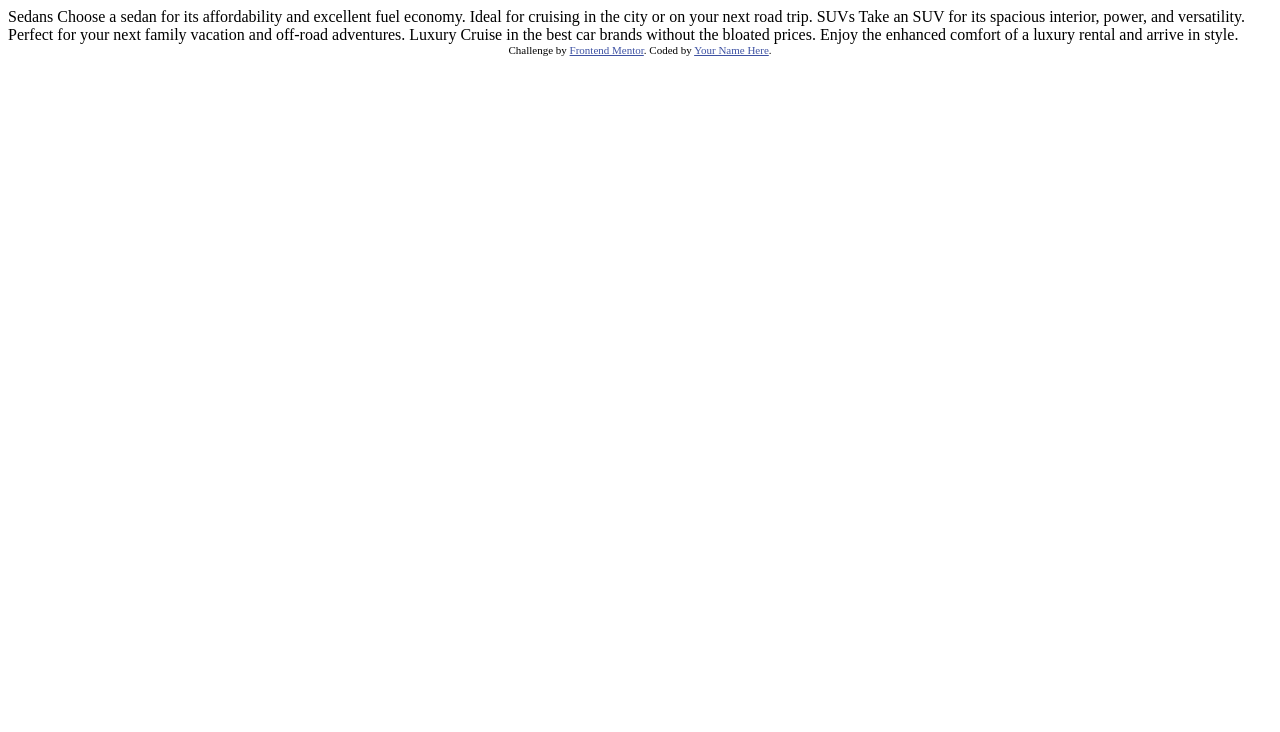
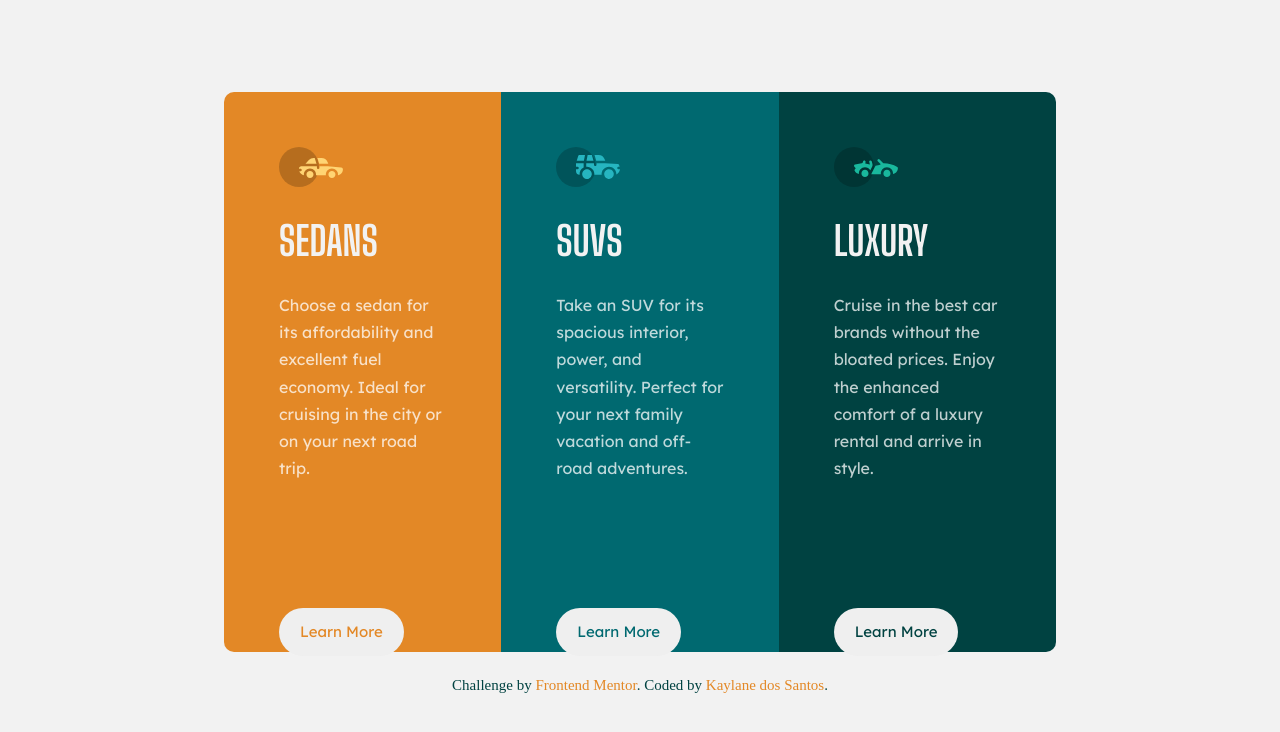
Before and after one commit to kaylanesantos/3-column-card-component, a plain HTML site: page index.html in a window 1280 px wide. Drawn offline with Linux system fonts and the light colour scheme.

Commit message:
final version desktop

```diff
--- a/css/style.css
+++ b/css/style.css
@@ -0,0 +1,138 @@
+/* geral */
+body {
+    margin: 0;
+    background-color: hsl(0, 0%, 95%);
+}
+
+body * {
+    box-sizing: border-box;
+}
+
+#container {
+    width: 100vw;
+    height: 100vh;
+    display: flex;
+    justify-content: center;
+    align-items: center;
+    flex-direction: column;
+}
+/* cards */
+#cards {
+    width: 65%;
+    height: 70%;
+    display:flex;
+    justify-content: center;
+    align-items: center;
+    flex-direction: row;
+}
+
+/* top */
+#sedan-card {
+    background-color: hsl(31, 77%, 52%);
+    border-top-left-radius: 10px;
+    border-bottom-left-radius: 10px;
+    display: flex;
+    flex-direction: column;
+    width: 100%;
+    height: 100%;
+}
+
+#suv-card {
+    background-color: hsl(184, 100%, 22%);
+    display: flex;
+    flex-direction: column;
+    width: 100%;
+    height: 100%;
+}
+
+#luxury-card {
+    background-color: hsl(179, 100%, 13%);
+    border-top-right-radius: 10px;
+    border-bottom-right-radius: 10px;
+    display: flex;
+    flex-direction: column;
+    width: 100%;
+    height: 100%;
+}
+.details {
+    margin: 55px;
+}
+
+.title {
+    color: hsl(0, 0%, 95%);
+    font-family: Big Shoulders Display, cursive;
+    font-size: 40px;
+    font-weight: 700;
+    text-transform: uppercase;
+}
+
+.description {
+    color: hsla(0, 0%, 100%, 0.75);
+    font-family: Lexend Deca, sans-serif;
+    line-height: 1.7;
+}
+
+/* bottom */
+#learn-more {
+    font-family: lexend deca, sans-serif;
+    display: flex;
+    margin: 55px;
+    align-items: center;
+    justify-content: center;
+    border: none;
+    border-radius: 25px;
+    outline: none;
+    width: 45%;
+    height: 30%;
+    padding: 14px;
+    font-size: 15px;
+    flex-direction: column;
+    cursor: pointer;
+}
+
+#sedan-card button {
+    color:hsl(31, 77%, 52%);
+}
+
+#suv-card button {
+    color:hsl(184, 100%, 22%);
+}
+
+#luxury-card button {
+    color:hsl(179, 100%, 13%);
+}
+
+#sedan-card button:hover {
+    background-color: hsla(0, 0%, 100%, 0.75);
+    transition: .5s;
+}
+
+#suv-card button:hover {
+    background-color: hsla(0, 0%, 100%, 0.75);
+    transition: .5s;
+}
+
+#luxury-card button:hover {
+    background-color: hsla(0, 0%, 100%, 0.75);
+    transition: .5s;
+}
+
+#attribution {
+    font-size: 15px;
+    text-align: center;
+    color:hsl(179, 100%, 13%);
+    margin-top: 10px;
+}
+
+#attribution a {
+    color: hsl(31, 77%, 52%);
+    text-decoration: none;
+    cursor: pointer;
+}
+
+#footer a:hover {
+    color:hsl(184, 100%, 22%);
+    transition: .5s;
+}
+
+/* resposive */
--- a/index.html
+++ b/index.html
@@ -1,21 +1,62 @@
 <!DOCTYPE html>
-<html lang="en">
-<head>
-  <meta charset="UTF-8">
-  <meta name="viewport" content="width=device-width, initial-scale=1.0"> <!-- displays site properly based on user's device -->
-
-  <link rel="icon" type="image/png" sizes="32x32" href="./images/favicon-32x32.png">
-
-  <title>Frontend Mentor | 3-column preview card component</title>
-
-  <!-- Feel free to remove these styles or customise in your own stylesheet 👍 -->
-  <style>
-    .attribution { font-size: 11px; text-align: center; }
-    .attribution a { color: hsl(228, 45%, 44%); }
-  </style>
+    <html lang="en">
+    <head>
+    <meta charset="UTF-8">
+    <meta name="viewport" content="width=device-width, initial-scale=1.0">
+    <link rel="icon" type="image/png" sizes="32x32" href="./images/favicon-32x32.png">
+    <link rel="preconnect" href="https://fonts.googleapis.com">
+    <link rel="preconnect" href="https://fonts.gstatic.com" crossorigin>
+    <link href="https://fonts.googleapis.com/css2?family=Big+Shoulders+Display:wght@700&family=Lexend+Deca&display=swap" rel="stylesheet">
+    <link rel="stylesheet" href="css/style.css">
+    <title>Frontend Mentor | 3-column preview card component</title>
 </head>
 <body>
+    <div id="container">
+        <div id="cards">
+            <div id="sedan-card">
+                <div class="details">
+                    <img src="images/icon-sedans.svg" alt="Sedan">
+                    <h1 class="title">Sedans</h1>
+                    <p class="description">Choose a sedan for its affordability and excellent fuel economy. Ideal for cruising in the city
+                    or on your next road trip.</p>
+                </div>
+                <div id="btn-learn">
+                    <button id="learn-more">Learn More</button>
+                </div>
+            </div>
+            <div id="suv-card">
+                <div class="details">
+                    <img src="images/icon-suvs.svg" alt="SUV">
+                    <h1 class="title">SUVs</h1>
+                    <p class="description">Take an SUV for its spacious interior, power, and versatility. Perfect for your next family vacation and off-road adventures.</p>
+                </div>
+                <div id="btn-learn">
+                    <button id="learn-more">Learn More</button>
+                </div>
+            </div>
+            <div id="luxury-card">
+                <div class="details">
+                    <img src="images/icon-luxury.svg" alt="Luxury">
+                    <h1 class="title">Luxury</h1>
+                    <p class="description">Cruise in the best car brands without the bloated prices. Enjoy the enhanced comfort of a luxury
+                    rental and arrive in style.</p>
+                </div>
+                <div id="btn-learn">
+                    <button id="learn-more">Learn More</button>
+                </div>
+            </div>
+        </div>
+        <div id="attribution">
+            <p id="footer">Challenge by <a href="https://www.frontendmentor.io?ref=challenge" target="_blank">Frontend Mentor</a>.
+            Coded by <a href="https://github.com/kaylanesantos">Kaylane dos Santos</a>.</p>
+        </div>
+    </div>
+</body>
+</html>
 
+
+
+<!--
   Sedans
   Choose a sedan for its affordability and excellent fuel economy. Ideal for cruising in the city
   or on your next road trip.
@@ -30,7 +71,5 @@
 
   <div class="attribution">
     Challenge by <a href="https://www.frontendmentor.io?ref=challenge" target="_blank">Frontend Mentor</a>.
-    Coded by <a href="#">Your Name Here</a>.
-  </div>
-</body>
-</html>
+    Coded by <a href="https://github.com/kaylanesantos">Kaylane dos Santos</a>.
+  </div> -->
```
